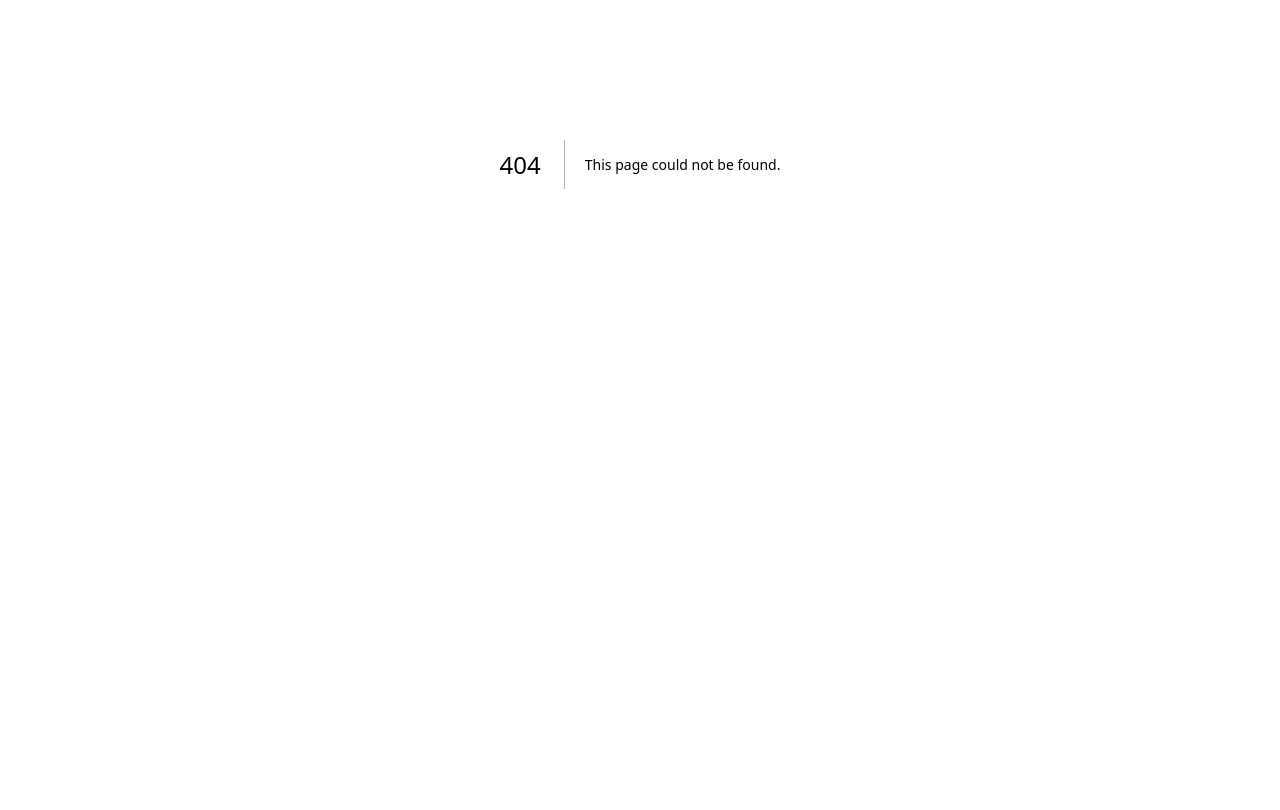
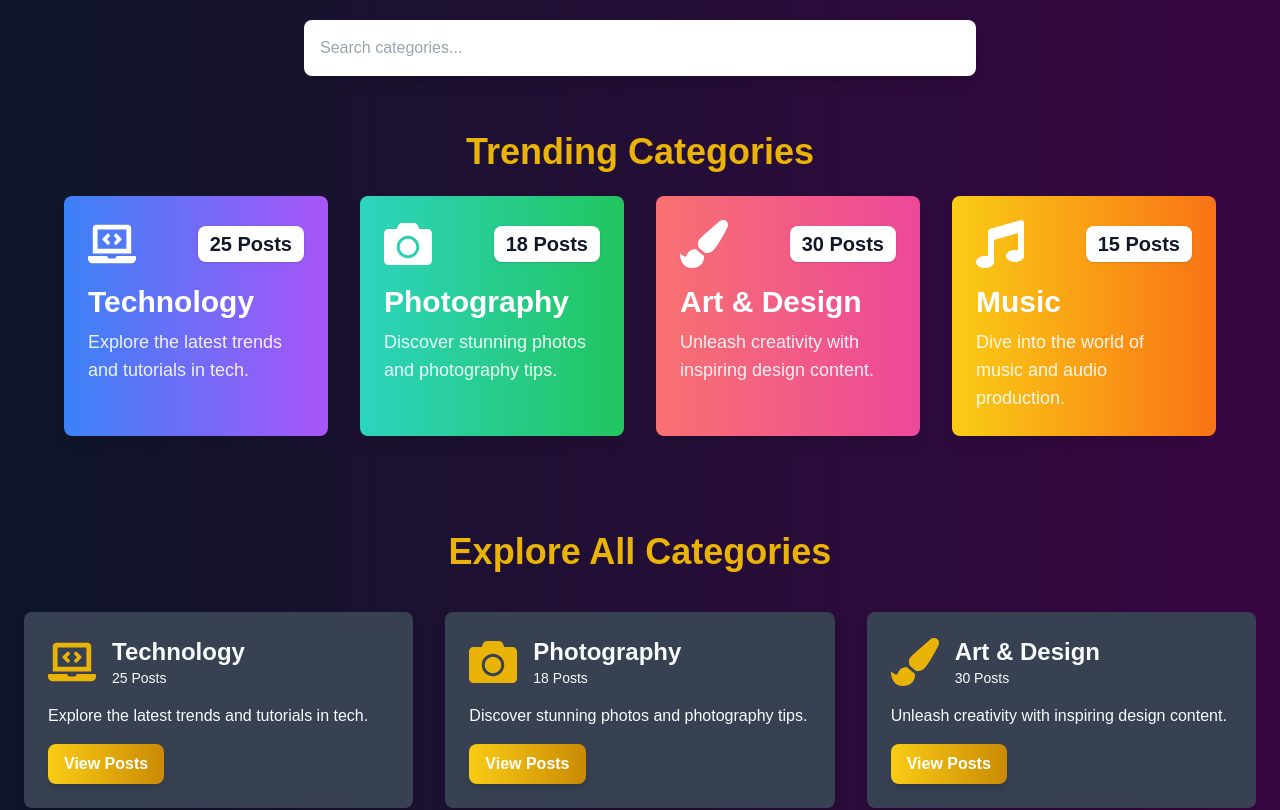
Before and after one commit to zahidx/blog, a Next.js app: page /category in a window 1280 px wide. Before the commit this address had no page. Shown: the part 300-1110 px from the top of the page. Before the commit the page ends 864 px from the top, so only its background shows below. Built offline with nearby package versions, Linux system fonts and the light colour scheme.

Commit message:
before signup

```diff
--- /dev/null
+++ b/app/category/page.js
@@ -0,0 +1,142 @@
+"use client";
+
+import { useState } from "react";
+import { FaLaptopCode, FaCamera, FaPaintBrush, FaMusic, FaBook } from "react-icons/fa";
+import "animate.css";
+
+const categoriesData = [
+  {
+    id: 1,
+    title: "Technology",
+    icon: <FaLaptopCode />,
+    description: "Explore the latest trends and tutorials in tech.",
+    postsCount: 25,
+    bgColor: "bg-gradient-to-r from-blue-500 to-purple-500",
+  },
+  {
+    id: 2,
+    title: "Photography",
+    icon: <FaCamera />,
+    description: "Discover stunning photos and photography tips.",
+    postsCount: 18,
+    bgColor: "bg-gradient-to-r from-teal-400 to-green-500",
+  },
+  {
+    id: 3,
+    title: "Art & Design",
+    icon: <FaPaintBrush />,
+    description: "Unleash creativity with inspiring design content.",
+    postsCount: 30,
+    bgColor: "bg-gradient-to-r from-red-400 to-pink-500",
+  },
+  {
+    id: 4,
+    title: "Music",
+    icon: <FaMusic />,
+    description: "Dive into the world of music and audio production.",
+    postsCount: 15,
+    bgColor: "bg-gradient-to-r from-yellow-400 to-orange-500",
+  },
+  {
+    id: 5,
+    title: "Books",
+    icon: <FaBook />,
+    description: "Read reviews and insights from book lovers.",
+    postsCount: 22,
+    bgColor: "bg-gradient-to-r from-gray-600 to-black",
+  },
+];
+
+export default function CategoryPage() {
+  const [search, setSearch] = useState("");
+  const filteredCategories = categoriesData.filter((category) =>
+    category.title.toLowerCase().includes(search.toLowerCase())
+  );
+
+  return (
+    <div className="min-h-screen bg-gradient-to-r from-[#0E1628] to-[#380643]  dark:bg-gradient-to-br dark:from-[#0f2027] dark:via-[#203a43] dark:to-[#2c5364] text-gray-800 dark:text-white transition-colors duration-300">
+
+{/* Header Section */}
+<header className="text-center py-16">
+        <h1 className="text-6xl font-extrabold bg-gradient-to-r from-yellow-400 to-yellow-600 text-transparent bg-clip-text animate__animated animate__fadeInDown">
+          CateGories
+        </h1>
+        <p className="text-xl text-gray-200 dark:text-gray-300 mt-4 max-w-3xl mx-auto animate__animated animate__fadeIn animate__delay-1s">
+          Browse through various categories and find blogs tailored to your interests.
+        </p>
+      </header>
+
+
+
+
+
+      {/* Search Bar */}
+      <div className="flex justify-center px-4 py-6">
+        <input
+          type="text"
+          value={search}
+          onChange={(e) => setSearch(e.target.value)}
+          className="w-full max-w-2xl p-4 rounded-lg bg-white dark:bg-gray-800 text-gray-800 dark:text-white shadow-lg focus:ring-yellow-400 focus:border-yellow-400 transition-colors duration-300"
+          placeholder="Search categories..."
+        />
+      </div>
+
+      {/* Trending Categories */}
+      <section className="px-6 py-8 ">
+        <h2 className="text-4xl font-bold text-center text-yellow-500 dark:text-yellow-400 mb-6">
+          Trending Categories
+        </h2>
+        <div className="grid grid-cols-1 md:grid-cols-3 lg:grid-cols-4 gap-8 max-w-6xl mx-auto">
+          {categoriesData.slice(0, 4).map((category) => (
+            <div
+              key={category.id}
+              className={`${category.bgColor} p-6 rounded-lg shadow-lg text-white transform hover:scale-105 transition-all duration-300`}
+            >
+              <div className="flex items-center justify-between mb-4">
+                <span className="text-5xl">{category.icon}</span>
+                <span className="text-xl font-bold bg-white text-gray-900 px-3 py-1 rounded-lg shadow">
+                  {category.postsCount} Posts
+                </span>
+              </div>
+              <h3 className="text-3xl font-extrabold mb-2">{category.title}</h3>
+              <p className="text-lg opacity-90">{category.description}</p>
+            </div>
+          ))}
+        </div>
+      </section>
+
+      {/* All Categories */}
+      <section className="px-6 py-16 bg-gradient-to-r from-[#0E1628] to-[#380643]  dark:bg-gray-900 transition-colors duration-300">
+        <h2 className="text-4xl font-bold text-center text-yellow-500 dark:text-yellow-400 mb-10">
+          Explore All Categories
+        </h2>
+        <div className="grid grid-cols-1 sm:grid-cols-2 lg:grid-cols-3 gap-8 max-w-7xl mx-auto ">
+          {filteredCategories.map((category) => (
+            <div
+              key={category.id}
+              className="p-6 text-gray-50 rounded-lg shadow-lg bg-[#374151] dark:bg-gray-800 transition-colors duration-300"
+            >
+              <div className="flex items-center mb-4">
+                <span className="text-5xl text-yellow-500 dark:text-yellow-400">
+                  {category.icon}
+                </span>
+                <div className="ml-4">
+                  <h3 className="text-2xl font-bold">{category.title}</h3>
+                  <p className="text-sm text-gray-50 dark:text-gray-300">
+                    {category.postsCount} Posts
+                  </p>
+                </div>
+              </div>
+              <p className="text-gray-50 dark:text-gray-300 mb-4">
+                {category.description}
+              </p>
+              <button className="py-2 px-4 rounded-lg bg-gradient-to-r from-yellow-400 to-yellow-600 text-white font-bold hover:to-yellow-700 hover:scale-105 transition-all duration-300 shadow-lg dark:bg-gradient-to-r dark:from-blue-800 dark:to-blue-900 dark:hover:to-blue-700">
+                View Posts
+              </button>
+            </div>
+          ))}
+        </div>
+      </section>
+    </div>
+  );
+}
--- a/app/components/Navbar.js
+++ b/app/components/Navbar.js
@@ -67,7 +67,7 @@ export default function Navbar() {
                 Home
               </span>
             </Link>
-            <Link href="/categories" passHref>
+            <Link href="/category" passHref>
               <span className="text-lg font-medium flex items-center gap-2 cursor-pointer transition hover:scale-110 hover:text-gray-300">
                 <FontAwesomeIcon icon={faTags} />
                 Categories
@@ -135,7 +135,7 @@ export default function Navbar() {
                 Home
               </span>
             </Link>
-            <Link href="/categories" passHref>
+            <Link href="/category" passHref>
               <span className="block text-lg font-medium text-white cursor-pointer transition hover:bg-purple-600 px-4 py-2 rounded">
                 <FontAwesomeIcon icon={faTags} className="mr-2" />
                 Categories
--- a/app/page.js
+++ b/app/page.js
@@ -18,7 +18,7 @@ export default function Home() {
       </section>
 
       {/* Categories Section */}
-      <section className="py-16 bg-gray-100">
+      <section id="categories" className="py-16 bg-gray-100">
         <div className="max-w-7xl mx-auto px-6">
           <h2 className="text-3xl font-bold text-center text-gray-900">Browse by Category</h2>
           <div className="mt-10 grid grid-cols-1 sm:grid-cols-2 lg:grid-cols-3 gap-12">
--- /dev/null
+++ b/app/signup/page.js
@@ -0,0 +1,94 @@
+// app/signup/page.js (if you are using App Router)
+
+'use client';
+
+import { useState } from 'react';
+import { useRouter } from 'next/navigation';
+
+export default function Signup() {
+  const [email, setEmail] = useState('');
+  const [password, setPassword] = useState('');
+  const [confirmPassword, setConfirmPassword] = useState('');
+  const [error, setError] = useState(null);
+
+  const router = useRouter(); // Here, we use next/navigation for App Router.
+
+  const handleSubmit = async (e) => {
+    e.preventDefault();
+    if (password !== confirmPassword) {
+      setError('Passwords do not match');
+      return;
+    }
+    try {
+      // Here, integrate Firebase or any signup logic
+      router.push('/login'); // Navigate after successful signup
+    } catch (error) {
+      setError('Error creating account: ' + error.message);
+    }
+  };
+
+  return (
+    <div className="min-h-screen bg-gradient-to-r from-[#0E1628] to-[#380643] flex items-center justify-center p-6">
+      <div className="max-w-md w-full bg-white p-8 rounded-lg shadow-lg">
+        <h2 className="text-3xl font-bold text-center text-[#E69A10] mb-6">Sign Up</h2>
+        {error && <p className="text-red-500 text-center mb-4">{error}</p>}
+        <form onSubmit={handleSubmit} className="space-y-6">
+          <div>
+            <label htmlFor="email" className="block text-sm font-medium text-gray-700">
+              Email Address
+            </label>
+            <input
+              type="email"
+              id="email"
+              value={email}
+              onChange={(e) => setEmail(e.target.value)}
+              required
+              className="w-full p-3 border border-gray-300 rounded-lg shadow-sm"
+            />
+          </div>
+
+          <div>
+            <label htmlFor="password" className="block text-sm font-medium text-gray-700">
+              Password
+            </label>
+            <input
+              type="password"
+              id="password"
+              value={password}
+              onChange={(e) => setPassword(e.target.value)}
+              required
+              className="w-full p-3 border border-gray-300 rounded-lg shadow-sm"
+            />
+          </div>
+
+          <div>
+            <label htmlFor="confirmPassword" className="block text-sm font-medium text-gray-700">
+              Confirm Password
+            </label>
+            <input
+              type="password"
+              id="confirmPassword"
+              value={confirmPassword}
+              onChange={(e) => setConfirmPassword(e.target.value)}
+              required
+              className="w-full p-3 border border-gray-300 rounded-lg shadow-sm"
+            />
+          </div>
+
+          <button
+            type="submit"
+            className="w-full py-3 mt-4 bg-[#E69A10] text-white rounded-lg shadow-lg hover:bg-[#E5970F] transition duration-300"
+          >
+            Sign Up
+          </button>
+        </form>
+        <p className="mt-6 text-center text-sm text-gray-600">
+          Already have an account?{" "}
+          <a href="/login" className="text-[#E69A10] hover:underline">
+            Login here
+          </a>
+        </p>
+      </div>
+    </div>
+  );
+}
```
